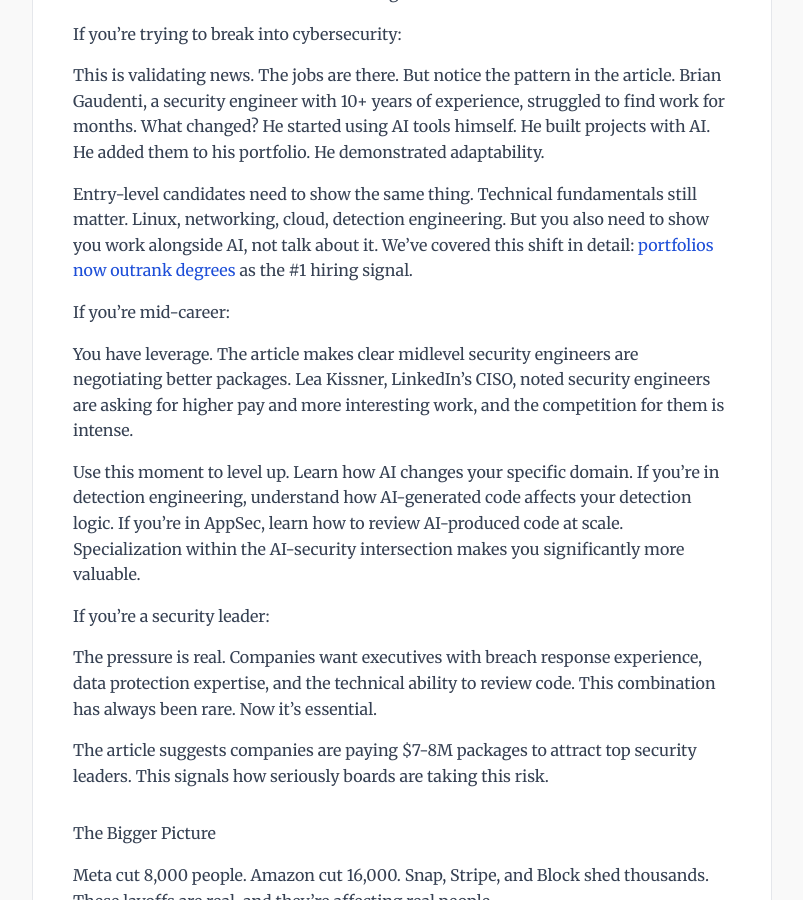
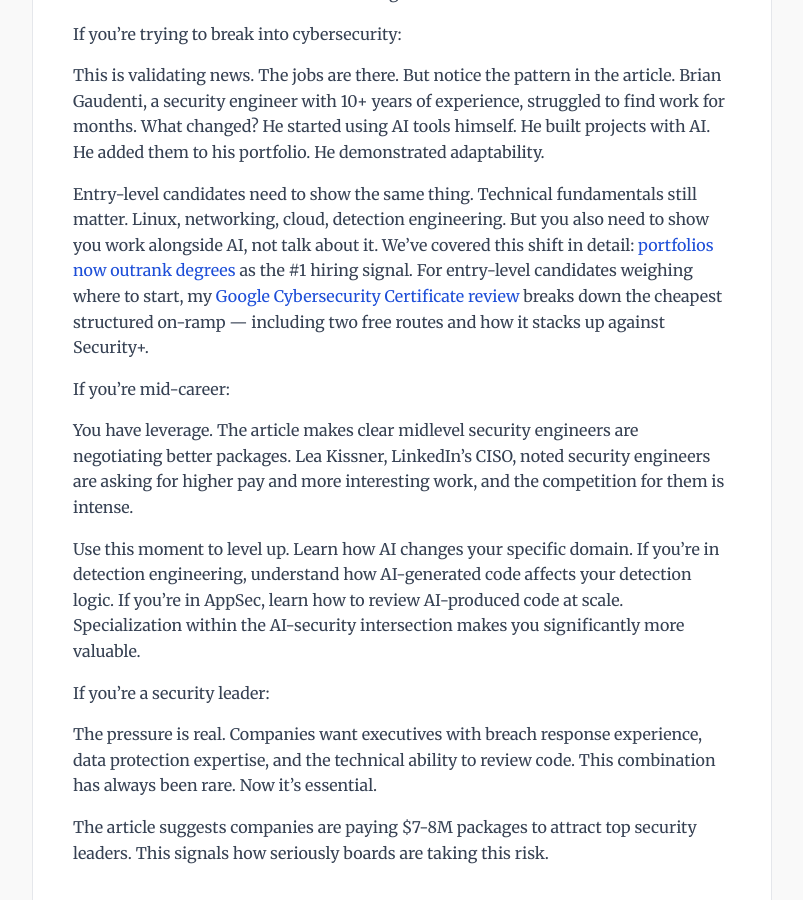
Before and after one commit to mda1125/bytesizedsecurity, a Jekyll site: the page built from _posts/2026-05-26-ai-fuels-cybersecurity-boom-your-career-guide.md, in a window 1280 px wide and 900 px high, scrolled down 2222 px. Shown: the whole window, without its empty margins (64-867 px from the left). Built offline with Jekyll 4.4.1, drawn with Linux system fonts in a browser that asks for light colours; comment, search, counter and statistics services are not loaded.

Commit message:
SEO: inbound link to Google Cybersecurity Certificate review from entry-level guidance

```diff
--- a/_posts/2026-05-26-ai-fuels-cybersecurity-boom-your-career-guide.md
+++ b/_posts/2026-05-26-ai-fuels-cybersecurity-boom-your-career-guide.md
@@ -58,7 +58,7 @@
 
 This is validating news. The jobs are there. But notice the pattern in the article. Brian Gaudenti, a security engineer with 10+ years of experience, struggled to find work for months. What changed? He started using AI tools himself. He built projects with AI. He added them to his portfolio. He demonstrated adaptability.
 
-Entry-level candidates need to show the same thing. Technical fundamentals still matter. Linux, networking, cloud, detection engineering. But you also need to show you work alongside AI, not talk about it. We've covered this shift in detail: [portfolios now outrank degrees](/2026/02/16/cybersecurity-hiring-portfolios-trump-pedigree-now/) as the #1 hiring signal.
+Entry-level candidates need to show the same thing. Technical fundamentals still matter. Linux, networking, cloud, detection engineering. But you also need to show you work alongside AI, not talk about it. We've covered this shift in detail: [portfolios now outrank degrees](/2026/02/16/cybersecurity-hiring-portfolios-trump-pedigree-now/) as the #1 hiring signal. For entry-level candidates weighing where to start, my [Google Cybersecurity Certificate review](/2026/06/25/google-cybersecurity-certification-review/) breaks down the cheapest structured on-ramp — including two free routes and how it stacks up against Security+.
 
 If you're mid-career:
 
```
